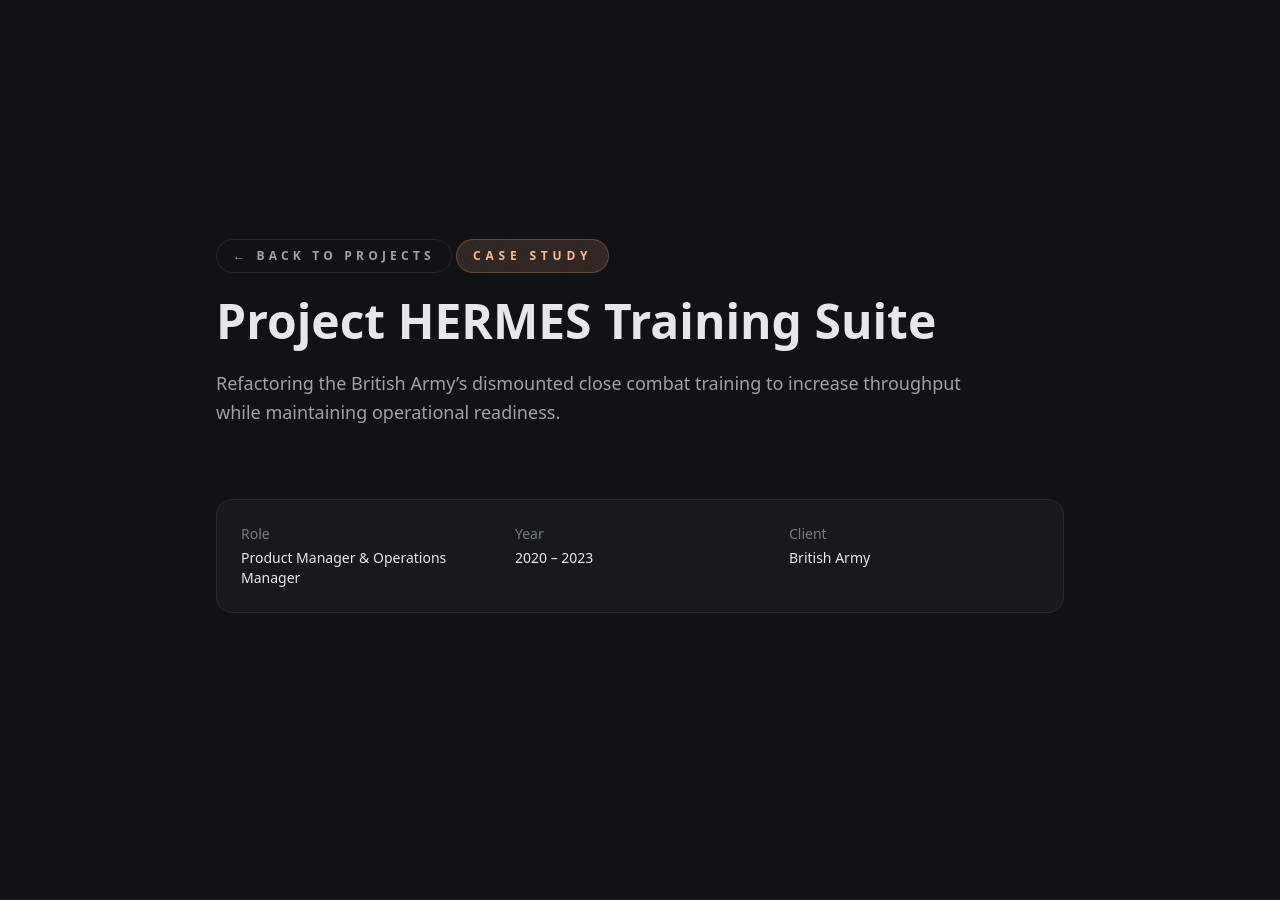
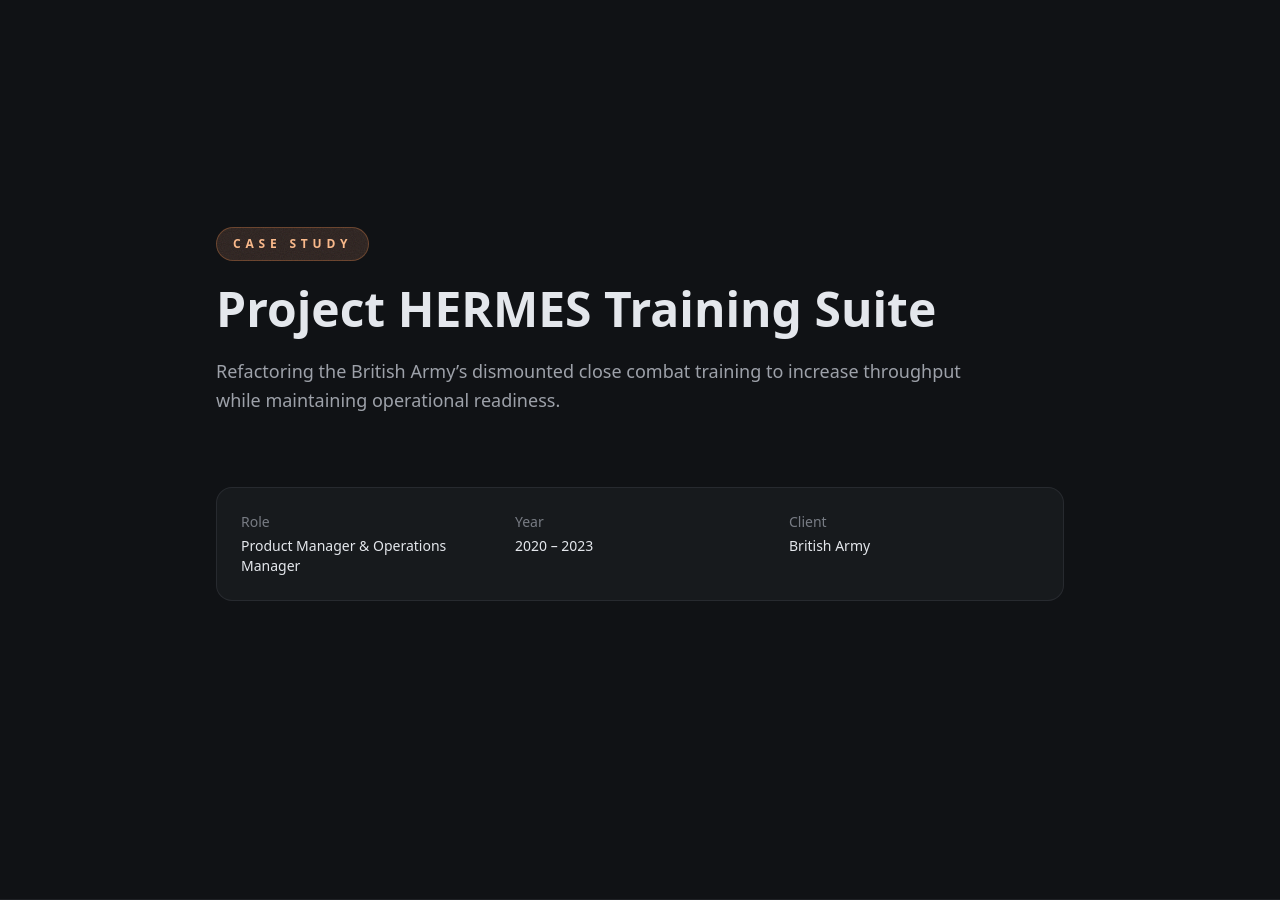
Before and after one commit to liammday/liamday-site, a Jekyll site: the page built from _projects/project-hermes-training-suite.md, in a window 1280 px wide and 900 px high. Built offline with Jekyll 4.4.1, drawn with Linux system fonts in a browser that asks for light colours; nearby versions of some CDN libraries.

Commit message:
Point project navigation back to home listing

```diff
--- a/_layouts/project.html
+++ b/_layouts/project.html
@@ -18,11 +18,6 @@
   >
     <div class="mx-auto flex w-full max-w-4xl flex-col gap-12 px-6 py-24">
       <div class="space-y-6" data-animate="hero-copy">
-        <a
-          class="inline-flex w-fit items-center gap-2 rounded-full border border-aluminum-500/30 px-4 py-2 text-xs font-semibold uppercase tracking-[0.35em] text-aluminum-300 transition hover:border-ember-400/50 hover:text-ember-200"
-          href="{{ '/projects/' | relative_url }}"
-          >← Back to projects</a
-        >
         {% if page.type %}
         <span class="inline-flex w-fit items-center rounded-full border border-ember-400/30 bg-ember-500/10 px-4 py-2 text-xs font-semibold uppercase tracking-[0.4em] text-ember-200 texture-noise"
           >{{ page.type }}</span
@@ -134,12 +129,15 @@
 
   <nav class="sticky top-0 z-40 border-b border-aluminum-500/25 bg-charcoal-900/95 backdrop-blur" aria-label="Page sections" data-sticky-nav>
     <div class="mx-auto w-full max-w-4xl">
-      <div class="relative flex gap-3 overflow-x-auto px-6 py-4 text-sm" data-nav-scroll>
+      <div class="flex items-center gap-3 px-6 py-4 text-sm">
         <a
-          class="whitespace-nowrap rounded-full border border-aluminum-500/40 px-4 py-2 text-sm font-medium text-aluminum-300 transition hover:border-ember-400/50 hover:bg-ember-500/10 hover:text-aluminum-100"
-          href="{{ '/projects/' | relative_url }}"
+          class="shrink-0 whitespace-nowrap rounded-full border border-aluminum-500/40 px-4 py-2 text-sm font-medium text-aluminum-300 transition hover:border-ember-400/50 hover:bg-ember-500/10 hover:text-aluminum-100"
+          href="{{ '/' | relative_url }}#projects"
           >← Back</a
         >
+        <span class="h-6 w-px shrink-0 bg-aluminum-500/30"></span>
+        <div class="flex-1 overflow-hidden">
+          <div class="flex gap-3 overflow-x-auto" data-nav-scroll>
             {% if page.nav %}
               {% for item in page.nav %}
               <a
@@ -164,6 +162,8 @@
               >Privacy Policy</a
             >
             {% endif %}
+          </div>
+        </div>
       </div>
     </div>
   </nav>
```
Also changed, not shown: projects/index.md (deleted, +0 -4 lines). Lines whose indentation alone changed are shown as unchanged.
